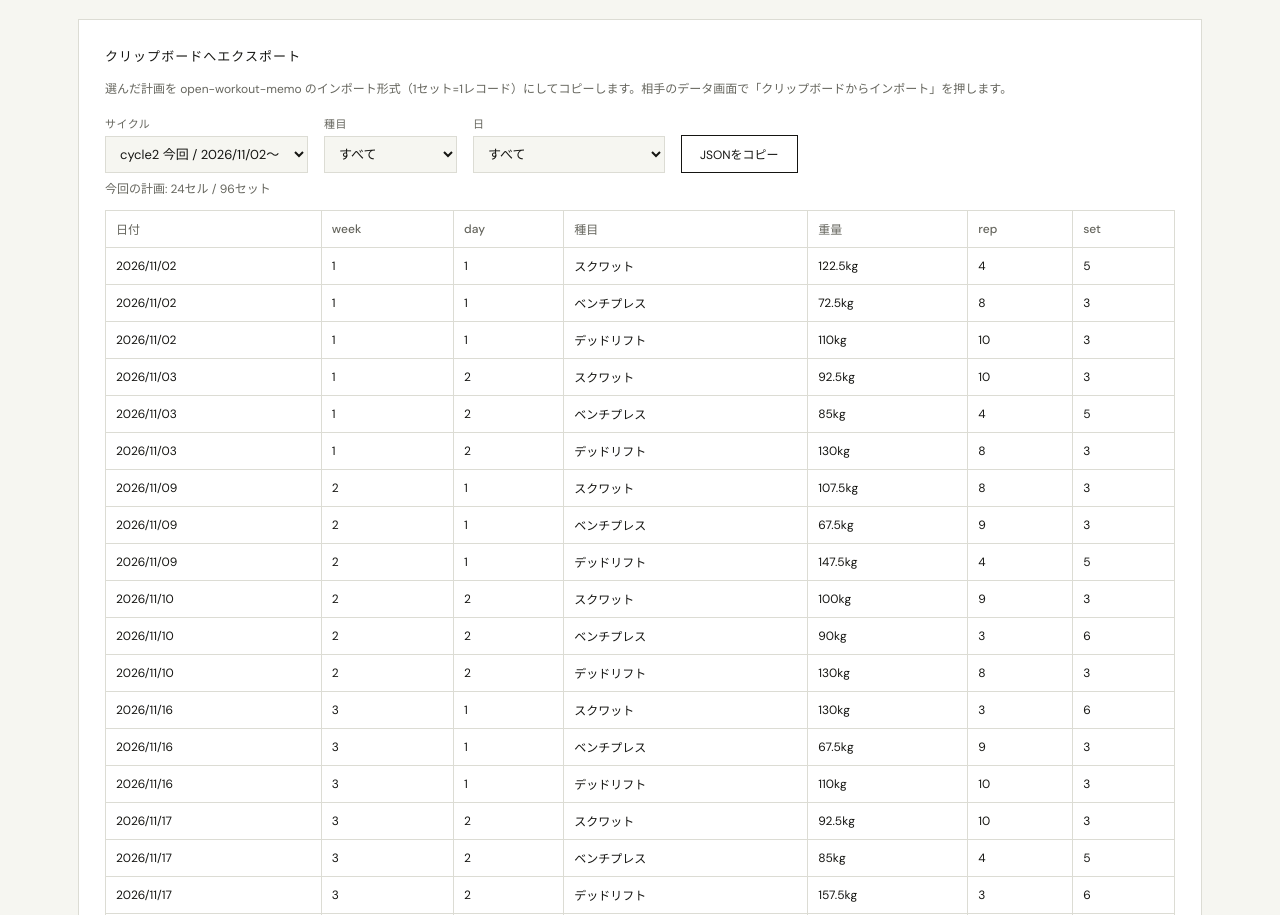
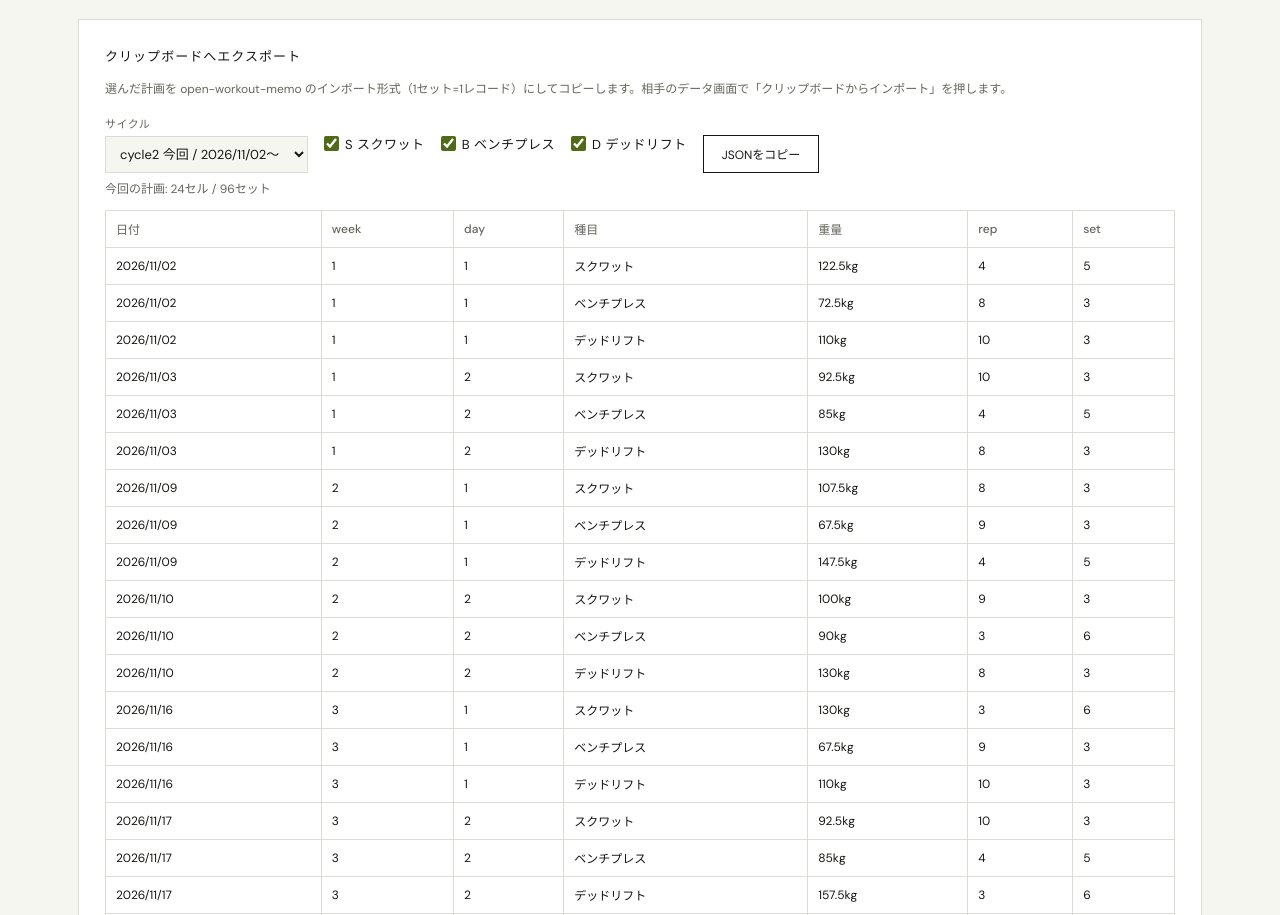
Before and after one commit to avocadoisi/big3-tracker, a website: page plan.html in a window 1280 px wide. Shown: the part 946-1861 px from the top of the page. Drawn offline with Linux system fonts and the light colour scheme.

Commit message:
feat: pick the lifts to export with checkboxes (#17)

```diff
--- a/export.js
+++ b/export.js
@@ -18,16 +18,14 @@
     return `${d.getFullYear()}-${String(d.getMonth() + 1).padStart(2, "0")}-${String(d.getDate()).padStart(2, "0")}`;
   }
 
-  // 選んだセルを表の行にする。lift は種目名、week/day は 0 起点で、null は「すべて」
-  function planRows(cycle, template, { lift = null, week = null, day = null } = {}) {
+  // 選んだセルを表の行にする。lift は種目名、week/day は 0 起点。lifts が null なら全部
+  function planRows(cycle, template, lifts = null) {
     const rows = [];
     template.forEach((days, w) => {
-      if (week !== null && w !== week) return;
       days.forEach((cells, d) => {
-        if (day !== null && d !== day) return;
         cells.forEach((cell, i) => {
           const name = LIFT_ORDER[i];
-          if (lift !== null && name !== lift) return;
+          if (lifts && !lifts.includes(name)) return;
           rows.push({
             date: addDays(cycle.start, w * 7 + d),
             week: w + 1,
--- a/plan.html
+++ b/plan.html
@@ -32,8 +32,7 @@
         <p class="note">選んだ計画を open-workout-memo のインポート形式（1セット=1レコード）にしてコピーします。相手のデータ画面で「クリップボードからインポート」を押します。</p>
         <div class="export-controls">
           <label>サイクル<select id="export-cycle"></select></label>
-          <label>種目<select id="export-lift"></select></label>
-          <label>日<select id="export-day"></select></label>
+          <div class="export-lifts" id="export-lifts" role="group" aria-label="種目"></div>
           <button type="button" id="export-copy">JSONをコピー</button>
         </div>
         <p class="note" id="export-status" role="status" aria-live="polite"></p>
--- a/plan.js
+++ b/plan.js
@@ -59,7 +59,7 @@ $("archive").innerHTML = pastCycles.slice().reverse().map((c) => {
 $("archive-info").textContent = pastCycles.length ? "終了したサイクル(クリックで開く)。maxと計画は当時のまま。" : "";
 
 // --- クリップボードへエクスポート ---
-// 種目(列)と日(行)で絞ったセルを open-workout-memo のインポートJSONにしてコピーする。
+// 種目(列)を選んで、その種目の全日を open-workout-memo のインポートJSONにしてコピーする。
 const exportTargets = [
   { key: "current", cycle: currentCycle, tag: "今回" },
   { key: "next", cycle: nextCycle, tag: "次回" },
@@ -67,45 +67,34 @@ const exportTargets = [
 ].filter((item) => templateOf(item.cycle));
 
 const exportCycle = $("export-cycle");
-const exportLift = $("export-lift");
-const exportDay = $("export-day");
+const exportLifts = $("export-lifts");
 const exportStatus = $("export-status");
 const exportPreview = $("export-preview");
 
 exportCycle.innerHTML = exportTargets.map((item) => `<option value="${item.key}">cycle${item.cycle.cycle} ${item.tag} / ${slash(item.cycle.start)}〜</option>`).join("");
-exportLift.innerHTML = `<option value="">すべて</option>` + LIFTS.map((l) => `<option value="${l}">${SHORT[l]} ${PlanExport.LIFT_INFO[l].name}</option>`).join("");
+exportLifts.innerHTML = LIFTS.map((l) => `<label><input type="checkbox" value="${l}" checked> ${SHORT[l]} ${PlanExport.LIFT_INFO[l].name}</label>`).join("");
 
 function exportTarget() {
   return exportTargets.find((item) => item.key === exportCycle.value) || exportTargets[0];
 }
 
-// サイクルを変えると週数・日数も変わるので、日の選択肢を作り直す
-function renderExportDays() {
-  const { cycle } = exportTarget();
-  const previous = exportDay.value;
-  exportDay.innerHTML = `<option value="">すべて</option>` + templateOf(cycle).flatMap((days, w) => days.map((_, d) => {
-    const date = slash(PlanExport.addDays(cycle.start, w * 7 + d));
-    return `<option value="${w}-${d}">week${w + 1} day${d + 1} (${date})</option>`;
-  })).join("");
-  if ([...exportDay.options].some((option) => option.value === previous)) exportDay.value = previous;
-}
-
 function exportRows() {
   const { cycle } = exportTarget();
-  const [week, day] = exportDay.value ? exportDay.value.split("-").map(Number) : [null, null];
-  return PlanExport.planRows(cycle, templateOf(cycle), { lift: exportLift.value || null, week, day });
+  const lifts = [...exportLifts.querySelectorAll("input:checked")].map((input) => input.value);
+  return PlanExport.planRows(cycle, templateOf(cycle), lifts);
 }
 
 function renderExport() {
   const { tag } = exportTarget();
   const rows = exportRows();
   const sets = rows.reduce((sum, row) => sum + row.sets, 0);
+  const message = rows.length ? `${tag}の計画: ${rows.length}セル / ${sets}セット` : "種目を1つ以上選んでください";
 
   exportPreview.innerHTML = rows.length
     ? "<tr><th>日付</th><th>week</th><th>day</th><th>種目</th><th>重量</th><th>rep</th><th>set</th></tr>" + rows.map((row) =>
       `<tr><td>${slash(row.date)}</td><td>${row.week}</td><td>${row.day}</td><td>${PlanExport.LIFT_INFO[row.lift].name}</td><td>${row.kg}kg</td><td>${row.reps}</td><td>${row.sets}</td></tr>`).join("")
-    : "<tr><td>この条件にセルはありません</td></tr>";
-  exportStatus.textContent = `${tag}の計画: ${rows.length}セル / ${sets}セット`;
+    : `<tr><td>${message}</td></tr>`;
+  exportStatus.textContent = message;
   $("export-copy").disabled = rows.length === 0;
 }
 
@@ -120,10 +109,8 @@ $("export-copy").addEventListener("click", async () => {
     exportStatus.textContent = "コピーできませんでした。ブラウザがクリップボードを許可しているか確認してください。";
   }
 });
-exportCycle.addEventListener("change", () => { renderExportDays(); renderExport(); });
-exportLift.addEventListener("change", renderExport);
-exportDay.addEventListener("change", renderExport);
-renderExportDays();
+exportCycle.addEventListener("change", renderExport);
+exportLifts.addEventListener("change", renderExport);
 renderExport();
 
 // サイクルの一覧(時代ごとの歩みの表)
--- a/style.css
+++ b/style.css
@@ -23,6 +23,9 @@ a { color:var(--avocado); text-underline-offset:3px; }a:hover { color:var(--avoc
 .export-controls { display:flex; flex-wrap:wrap; gap:16px; align-items:end; margin:14px 0 6px; }
 .export-controls label { display:grid; gap:5px; color:var(--muted); font:11px var(--data-font); letter-spacing:.04em; }
 .export-controls select { background:var(--bg); color:var(--ink); border:1px solid var(--line); padding:8px 10px; font:13px var(--data-font); }
+.export-lifts { display:flex; flex-wrap:wrap; gap:6px 16px; align-self:center; }
+.export-lifts label { display:flex; align-items:center; gap:6px; color:var(--ink); font:13px var(--data-font); }
+.export-lifts input { accent-color:var(--avocado); width:15px; height:15px; margin:0; }
 .export-controls button { background:transparent; color:var(--ink); border:1px solid var(--ink); padding:9px 18px; font:12px var(--data-font); cursor:pointer; }
 .export-controls button:hover { color:var(--avocado); border-color:var(--avocado); }
 .export-controls button:disabled { color:var(--dim); border-color:var(--line); cursor:default; }
```
Also changed, not shown: docs/DEVELOPMENT.md (+2 -2 lines), export.test.mjs (+9 -7 lines), README.md.
